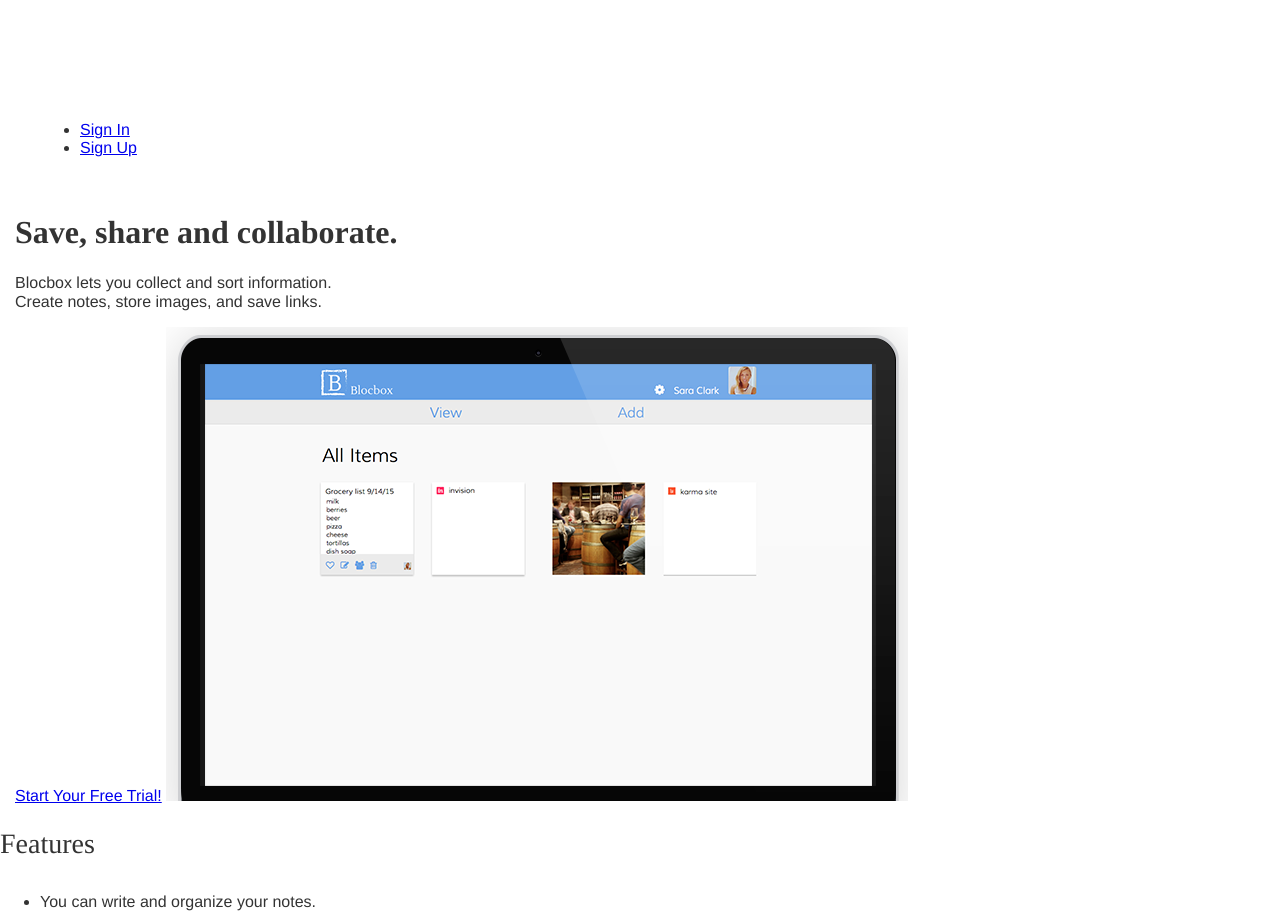
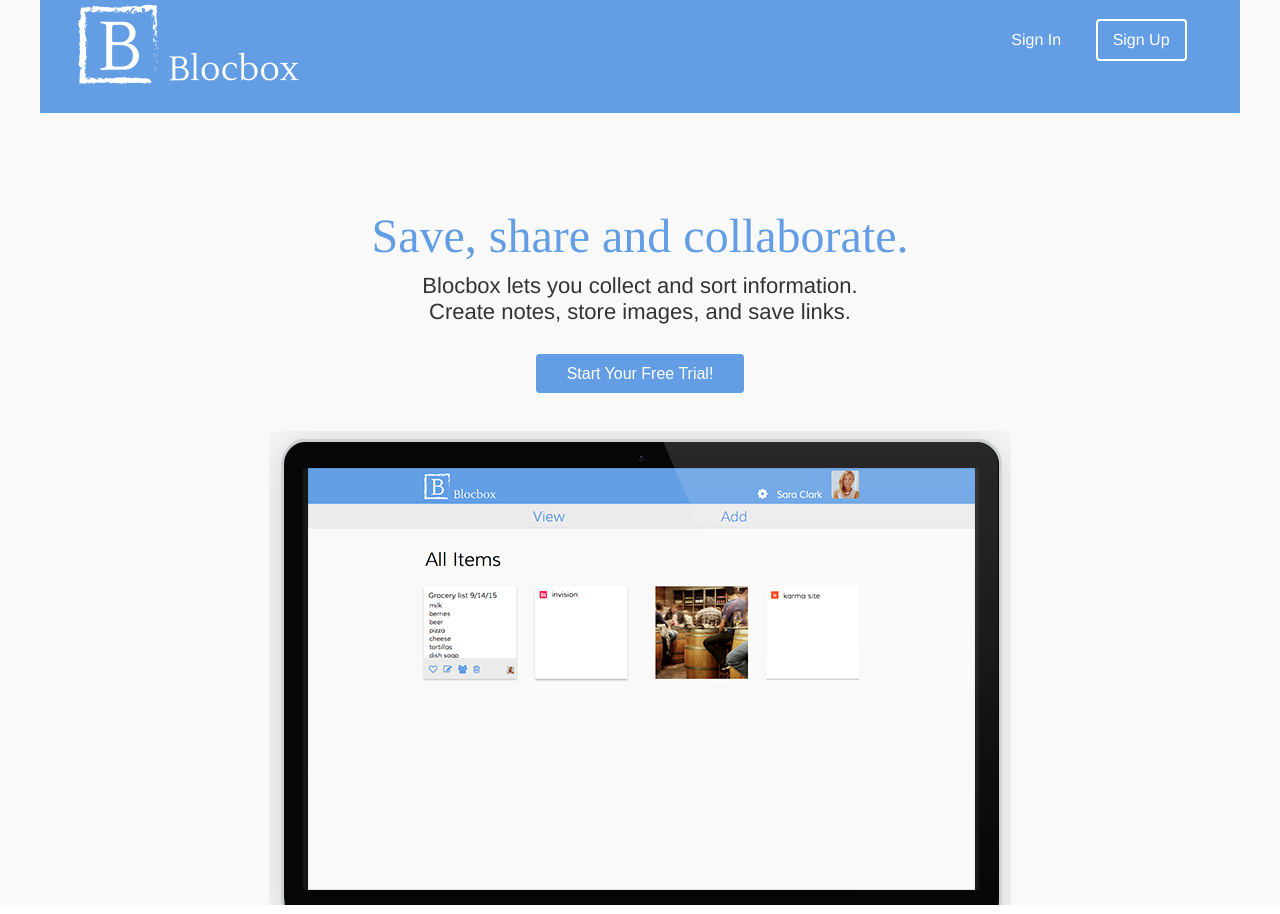
Before and after one commit to saraguittarclark/Blocbox, a plain HTML site: page blocbox_homepage.html in a window 1280 px wide. Shown: the top 914 px of the page. Drawn offline with Linux system fonts and the light colour scheme; a web font is replaced by a local one.

Commit message:
Assignment-30-completed

```diff
--- a/css/style.css
+++ b/css/style.css
@@ -1,10 +1,13 @@
+/* FONTS AND HTML BODY */
+
 html, body{
     overflow-x: hidden;
 }
 
 body {
+    color:#333333;
     font-family: "Muli", Helvetica, sans-serif;
-   color:#333333;
+
 }
 
 h1, h2, h3, h4, h5, h6 {
@@ -19,8 +22,8 @@ html, body{
 
 p {
     font-size:16px;
+    font-weight: 100;
     line-height: 19px;
-   font-weight: 100;
 }
 
  /* GRID */
@@ -43,9 +46,126 @@ html, body{
 }
 
 .one-half, .one-third, .one-fourth {
+    float:left;
+    margin:0 2% 20px;
+    min-height: 1px;
+    position:relative;
     width:96%;
-   float:left;
-   position:relative;
-   min-height: 1px;
-   margin:0 2% 20px;
 }
+
+/* MEDIA QUERIES */
+
+@media (min-width: 768px) {
+   .container {
+     width: 750px;
+   }
+}
+
+@media (min-width: 992px) {
+   .container {
+     width: 970px;
+   }
+   .one-half {
+     width:46%;
+   }
+   .one-third {
+     width:29.33333%;
+   }
+   .one-fourth {
+     width:21%;
+   }
+}
+
+@media (min-width: 1200px) {
+    .container {
+     width: 1170px;
+   }
+}
+
+@media (min-width: 1920px) {
+	.container {
+		width: 1900px;
+	}
+ }
+
+ /* Header Nav*/
+
+ header nav {
+    background-color: #639EE4;
+    background-size: 100%;
+    padding: .25em 0;
+ }
+
+ header nav ul {
+    display: inline;
+    float: right;
+    margin: 0;
+    text-align: right;
+ }
+
+header nav ul > li {
+    margin: 15px;
+    list-style-type: none;
+    display: inline-block;
+}
+
+header nav ul > li.btn-outline {
+    padding:10px 15px;
+    border:2px solid #FFFFFF;
+    border-radius: 4px;
+}
+
+header nav ul > li.btn-outline:hover {
+    background:#FFFFFF;
+}
+
+header nav ul > li > a {
+    color:#FFFFFF;
+    text-decoration: none;
+}
+
+header nav ul > li.btn-outline:hover > a {
+    color:#639EE4;
+}
+
+header {
+    background-color: #f9f9f9;
+    width: 100%;
+}
+
+/* Header with Hero*/
+header .hero {
+    display:block;
+    position: relative;
+    text-align: center;
+}
+
+header .hero h1 {
+    font-size:48px;
+    font-weight: normal;
+    margin:95px 0 0;
+    color: #639EE4;
+}
+
+header .hero p {
+    font-size: 22px;
+    font-weight: 100;
+    line-height: 26px;
+    margin:10px 0 40px;
+}
+
+header .hero img {
+    display: block;
+    margin:3em auto 0;
+}
+
+/* buttons */
+.btn {
+    background: #639EE4;
+    border: 1px solid #639EE4;
+    border-radius: 4px;
+    color: #FFFFFF;
+    font-family: "Muli", sans-serif;
+    padding: 10px 30px;
+    text-decoration: none;
+}
```
Lines whose indentation alone changed are shown as unchanged.
